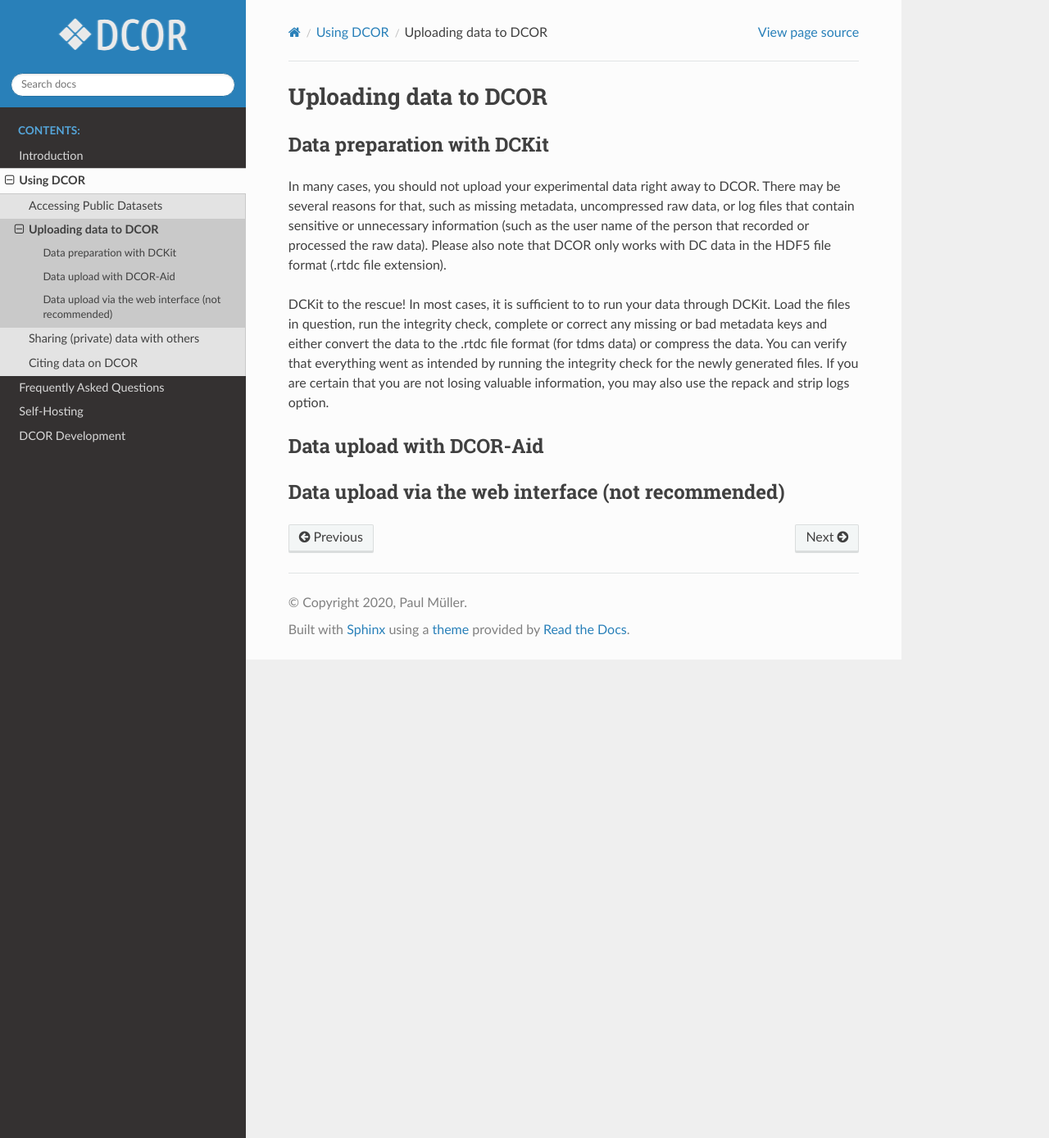
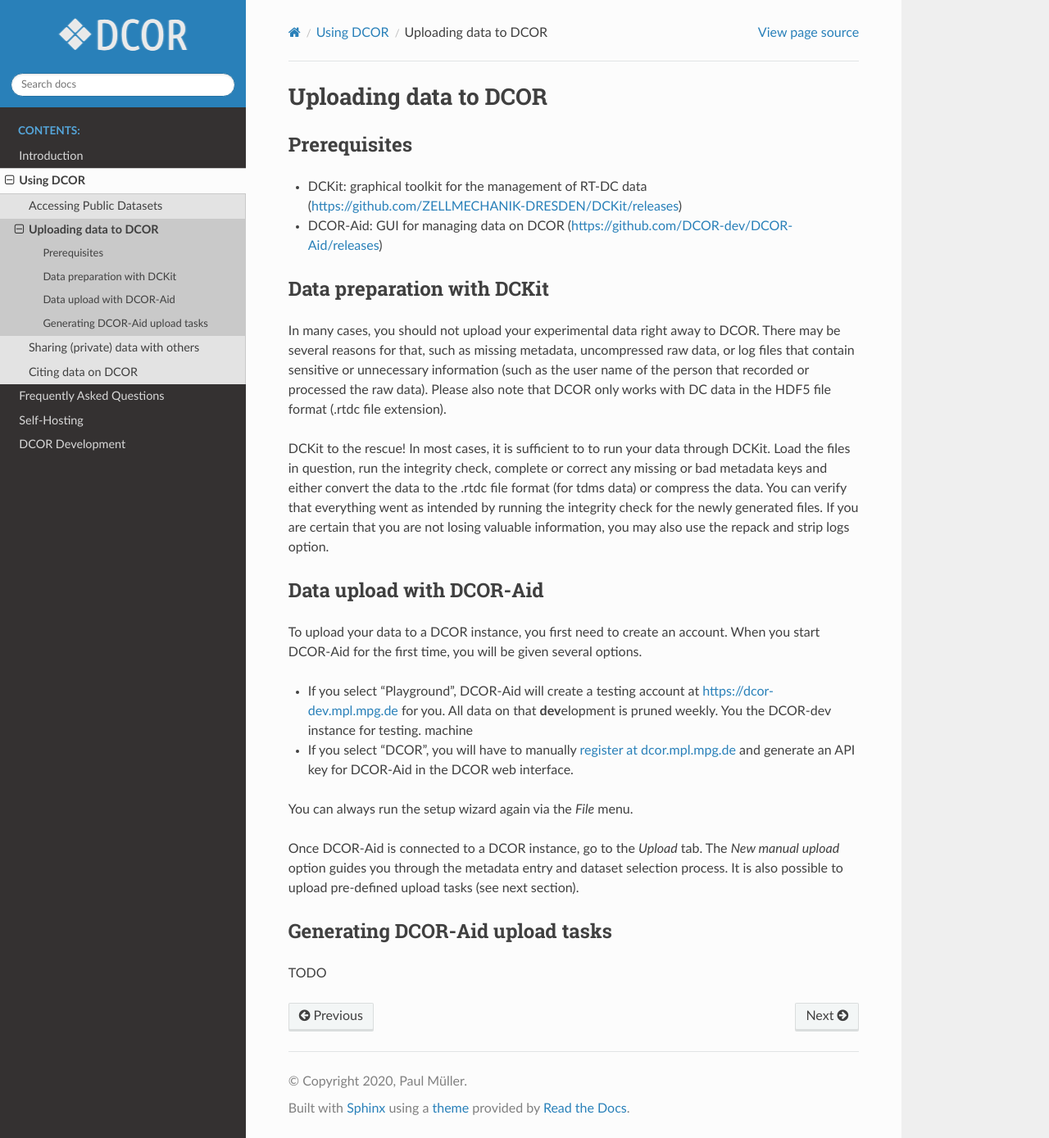
Before and after one commit to DCOR-dev/dcor-docs, a Sphinx documentation site: the page built from docs/sec_user_guide_upload.rst, in a window 1280 px wide and 1389 px high. Shown: the whole window at 82% size. Built offline with Sphinx 7.4.7 and the Read the Docs theme 2.0.0, drawn with Linux system fonts in a browser that asks for light colours.

Commit message:
add section on data upload

```diff
--- a/docs/sec_user_guide_upload.rst
+++ b/docs/sec_user_guide_upload.rst
@@ -1,6 +1,14 @@
 ======================
 Uploading data to DCOR
 ======================
+
+Prerequisites
+=============
+- DCKit: graphical toolkit for the management of RT-DC data
+  (https://github.com/ZELLMECHANIK-DRESDEN/DCKit/releases)
+- DCOR-Aid: GUI for managing data on DCOR
+  (https://github.com/DCOR-dev/DCOR-Aid/releases)
+
 
 Data preparation with DCKit
 ===========================
@@ -22,9 +30,27 @@
 
 Data upload with DCOR-Aid
 =========================
+To upload your data to a DCOR instance, you first need to create an account.
+When you start DCOR-Aid for the first time, you will be given several
+options.
+
+- If you select "Playground", DCOR-Aid will create a testing account
+  at https://dcor-dev.mpl.mpg.de for you. All data on that **dev**\elopment
+  is pruned weekly. You the DCOR-dev instance for testing.
+  machine
+
+- If you select "DCOR", you will have to manually `register at dcor.mpl.mpg.de
+  <https://dcor.mpl.mpg.de/user/register>`_ and generate an API key for DCOR-Aid
+  in the DCOR web interface.
+
+You can always run the setup wizard again via the *File* menu.
+
+Once DCOR-Aid is connected to a DCOR instance, go to the *Upload* tab.
+The *New manual upload* option guides you through the metadata entry and
+dataset selection process. It is also possible to upload pre-defined
+upload tasks (see next section).
 
 
-
-
-Data upload via the web interface (not recommended)
-===================================================
+Generating DCOR-Aid upload tasks
+================================
+TODO
```
